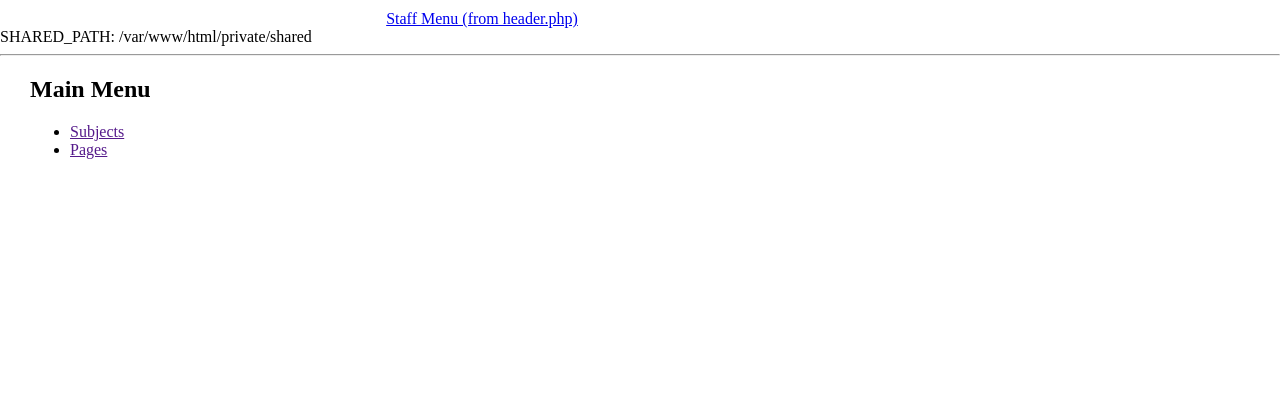
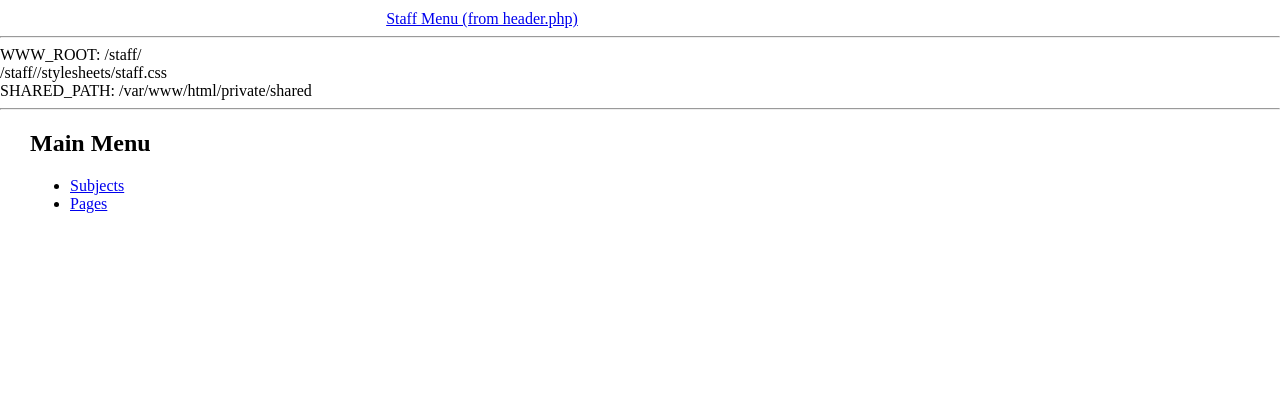
Before and after one commit to StevenLGomez/RegencyWeb, a PHP site: page /staff/index.php in a window 1280 px wide. Shown: the part 40-460 px from the top of the page. Run offline with PHP 8.4, Linux system fonts and the light colour scheme.

Commit message:
html/public/staff/index.php now works

```diff
--- a/html/public/staff/index.php
+++ b/html/public/staff/index.php
@@ -3,19 +3,23 @@
 <?php $page_title = 'Staff Menu'; ?>
 <?php include(SHARED_PATH . '/header.php'); ?>
 
+    <hr />
 	<div>
-	    <?php echo 'SHARED_PATH: ' . SHARED_PATH ?>
+        <?php echo 'WWW_ROOT: ' . WWW_ROOT ?><br />
+        <?php echo url_for('stylesheets/staff.css'); ?><br />
+        <?php echo 'SHARED_PATH: ' . SHARED_PATH ?><br />
 	</div>
     <hr />
+
 	<div id="content">
 		<div id="main-menu">
 			<h2>Main Menu</h2>
 			<ul>
 				<li>
-					<a href="<?php echo ''; /*url_for('/staff/subjects/index.php');*/ ?>">Subjects</a>
+                <a href="<?php echo url_for('/staff/subjects/index.php'); ?>">Subjects</a>
 				</li>
 				<li>
-					<a href="<?php echo ''; /*url_for('/staff/pages/index.php');*/ ?>">Pages</a>
+                <a href="<?php echo url_for('/staff/pages/index.php'); ?>">Pages</a>
 				</li>
 			</ul>
 		</div>
```
